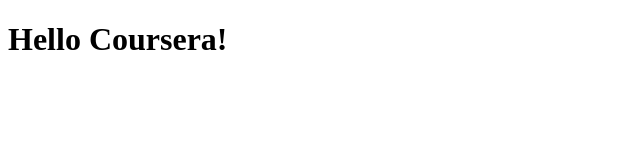
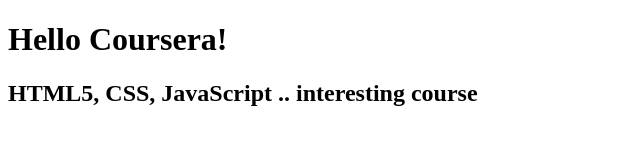
Before and after one commit to AtinKulkarni/coursera-test, a plain HTML site: page site/index.html in a window 1280 px wide. Shown: the whole page, without its empty margins (0-640 px from the left). Drawn offline with Linux system fonts and the light colour scheme.

Commit message:
Added small change .. h2 tag

```diff
--- a/site/index.html
+++ b/site/index.html
@@ -4,6 +4,8 @@
 	<title>Hello Coursera</title>
 </head>
 <body>
-<h1>Hello Coursera!</h1>
+<h1>Hello Coursera! </h1>
+<h2>HTML5, CSS, JavaScript .. interesting course </h2>
+
 </body>
 </html>
```
